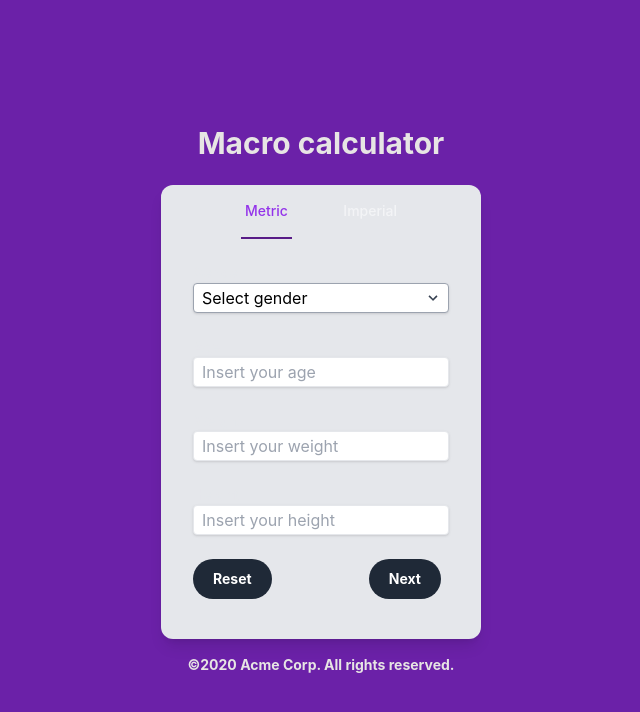
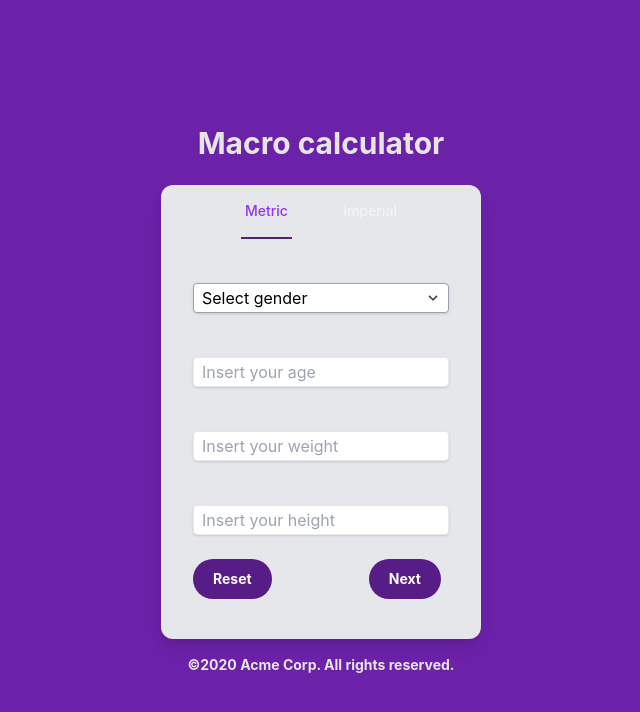
Before and after one commit to FACorreiaa/Macro-Calculator-React, a React (Vite) app: page / in a window 1280 px wide. Shown: the top 712 px of the page, without its empty margins (319-959 px from the left). Built offline with nearby package versions, Linux system fonts and the light colour scheme; what @catppuccin/tailwindcss would draw is missing.

Commit message:
update more style

```diff
--- a/src/components/button.tsx
+++ b/src/components/button.tsx
@@ -10,7 +10,7 @@ function CustomButtom({ type, label, onClick }: CustomButtomProps) {
 		<button
 			onClick={onClick}
 			type={type}
-			className="text-white disabled:bg-slate-300 disabled:cursor-not-allowed bg-gray-800 hover:bg-gray-900 focus:outline-none focus:ring-4 focus:ring-gray-300 font-bold rounded-full text-sm px-5 py-2.5 mr-2 mb-2 dark:bg-from-gray-800 dark:hover:bg-gray-700 dark:focus:ring-gray-700 dark:border-gray-700">
+			className="text-white disabled:bg-slate-300 disabled:cursor-not-allowed bg-purple-900 hover:bg-gray-900 focus:outline-none focus:ring-4 focus:ring-gray-300 font-bold rounded-full text-sm px-5 py-2.5 mr-2 mb-2 dark:bg-from-gray-800 dark:hover:bg-gray-700 dark:focus:ring-gray-700 dark:border-gray-700">
 			{label}
 		</button>
 	);
```
